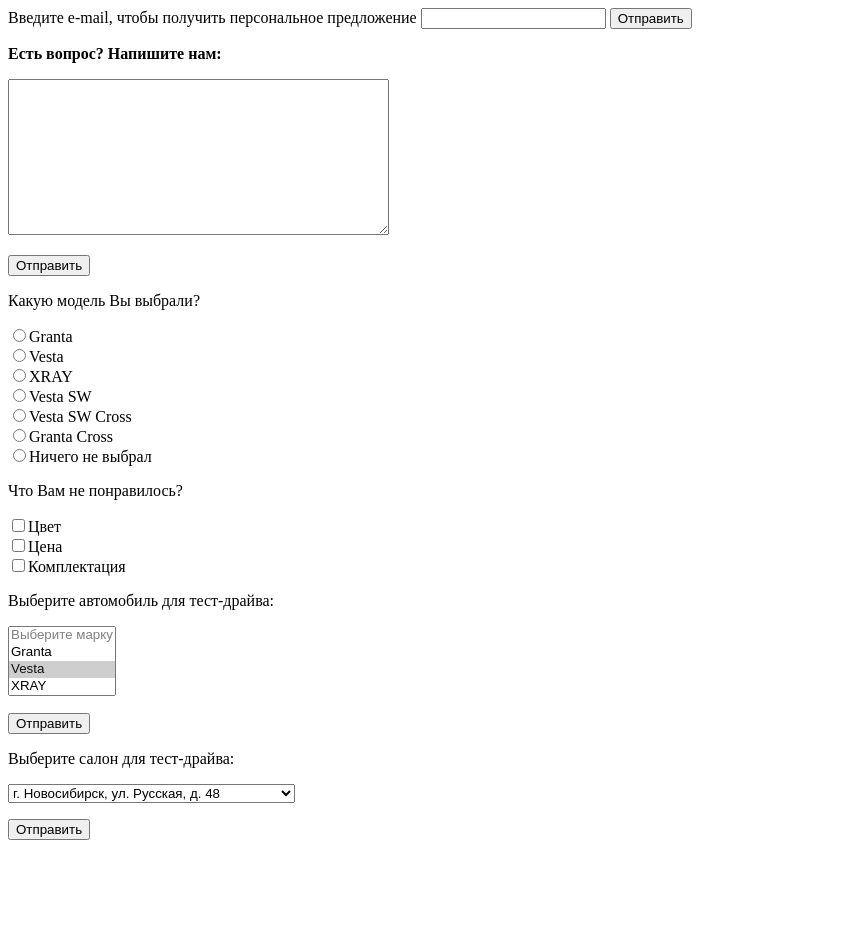
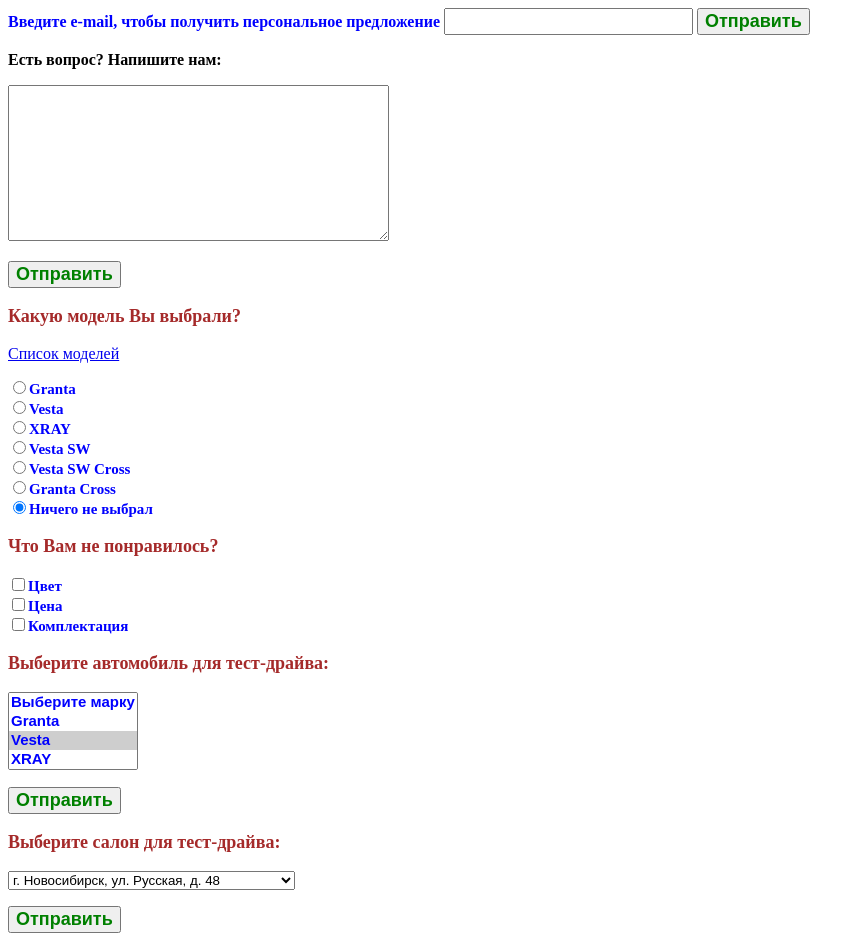
Before and after one commit to RinaNsk/Lecture-2, a plain HTML site: page index2.html in a window 1280 px wide. Shown: the whole page, without its empty margins (0-865 px from the left). Before the commit the page ends 856 px from the top, so only its background shows below. Drawn offline with Linux system fonts and the light colour scheme.

Commit message:
Add index.html,index2.html and style.css

```diff
--- a/index2.html
+++ b/index2.html
@@ -1,13 +1,14 @@
 <!DOCTYPE html>
 <html>
 <head>
+    <link rel="stylesheet" type="text/css" href="style.css"/>
     <meta charset="UTF-8">
     <title>мой сайт2</title>
 </head>
 <body>
 <form action="/handler.php" method="post">
     <label for="clientName">Введите e-mail, чтобы получить персональное предложение</label>
-        <input type="text" id="clientName" name="clientName" />
+    <input type="text" id="clientName" name="clientName"/>
     <button type="submit">Отправить</button>
 </form>
 <form action="textarea1.php" method="post">
@@ -15,23 +16,24 @@
     <p><textarea rows="10" cols="45" name="text"></textarea></p>
     <p><input type="submit" value="Отправить"></p>
 </form>
-    <p>Какую модель Вы выбрали?</p>
+<p class="myValue">Какую модель Вы выбрали?</p>
+<a target="_blank" href="index.html">Список моделей</a>
 <form action="input10.php">
-    <p><input type="radio" value="1" name="myRadio">Granta<Br>
+    <p class="radio"><input type="radio" value="1" name="myRadio">Granta<Br>
         <input type="radio" value="1" name="myRadio">Vesta<Br>
         <input type="radio" value="1" name="myRadio">XRAY<Br>
         <input type="radio" value="1" name="myRadio">Vesta SW<Br>
         <input type="radio" value="1" name="myRadio">Vesta SW Cross<Br>
         <input type="radio" value="1" name="myRadio">Granta Cross<Br>
-    <input type="radio" value="1" name="myRadio">Ничего не выбрал</p>
+        <input type="radio" value="1" checked name="myRadio">Ничего не выбрал</p>
 </form>
-    <p>Что Вам не понравилось?</p>
+<p class="myValue">Что Вам не понравилось?</p>
 <form action="input10.php">
-        <p><input type="checkbox" name="myCheckbox">Цвет<Br>
+    <p class="checkbox"><input type="checkbox" name="myCheckbox">Цвет<Br>
         <input type="checkbox" name="myCheckbox">Цена<Br>
         <input type="checkbox" name="myCheckbox">Комплектация</p>
 </form>
-    <p>Выберите автомобиль для тест-драйва:</p>
+<p class="myValue">Выберите автомобиль для тест-драйва:</p>
 <form action="select1.php" method="post">
     <p><select size="4" multiple name="Auto[]">
         <option disabled>Выберите марку</option>
@@ -44,12 +46,14 @@
     </select></p>
     <p><input type="submit" value="Отправить"></p>
 </form>
-    <p>Выберите салон для тест-драйва:</p>
+<p class="myValue">Выберите салон для тест-драйва:</p>
 <form action="select1.php" method="post">
     <p><select size="1">
         <option disabled>Выберите адрес</option>
-            <option selected value="г. Новосибирск, Бердское шоссе, дом 63/2.">г. Новосибирск, Бердское шоссе, дом 63/2.</option>
-            <option selected value="г. Новосибирск, ул.Большевистская, д.14/2">г. Новосибирск, ул.Большевистская, д.14/2</option>
+        <option selected value="г. Новосибирск, Бердское шоссе, дом 63/2.">г. Новосибирск, Бердское шоссе, дом 63/2.
+        </option>
+        <option selected value="г. Новосибирск, ул.Большевистская, д.14/2">г. Новосибирск, ул.Большевистская, д.14/2
+        </option>
         <option selected value="г. Новосибирск, ул. Русская, д. 48">г. Новосибирск, ул. Русская, д. 48</option>
     </select></p>
     <p><input type="submit" value="Отправить"></p>
--- /dev/null
+++ b/style.css
@@ -0,0 +1,56 @@
+<! -- --> p {
+color: red;
+    font-size: 25px;
+    font-weight: bold;
+}
+input {
+    font-size: 18px;
+    color: green;
+    font-weight: bold;
+}
+label{
+     font-weight: bold;
+     color: blue;
+}
+td {
+     font-weight: bold;
+}
+h1 {
+    color: blue;
+    font-size: 40px;
+    font-weight: bold;
+}
+button {
+    font-size: 18px;
+    color: green;
+    font-weight: bold;
+}
+.myValue {
+    font-size: 18px;
+    color: Brown;
+    font-weight: bold;
+}
+.radio {
+    color: Blue;
+    font-size: 15px;
+    font-weight: bold;
+}
+.checkbox {
+    color: Blue;
+    font-size: 15px;
+    font-weight: bold;
+}
+option {
+    color: Blue;
+    font-size: 15px;
+    font-weight: bold;
+}
+#mod {
+        color: red;
+        font-size: 22px;
+        font-weight: bold;
+}
+.pred {
+        font-size: 18px;
+        font-weight: bold;
+}
```
Also changed, not shown: index.html (+25 -11 lines). Lines whose indentation alone changed are shown as unchanged.
